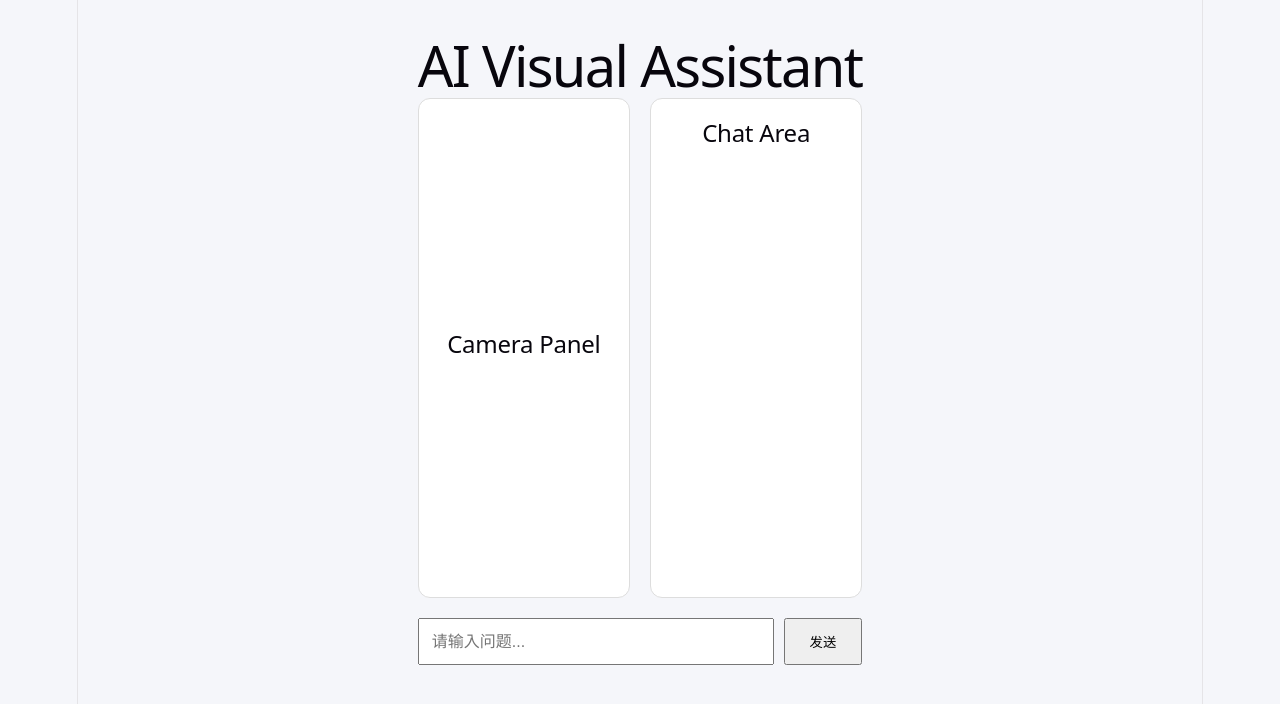
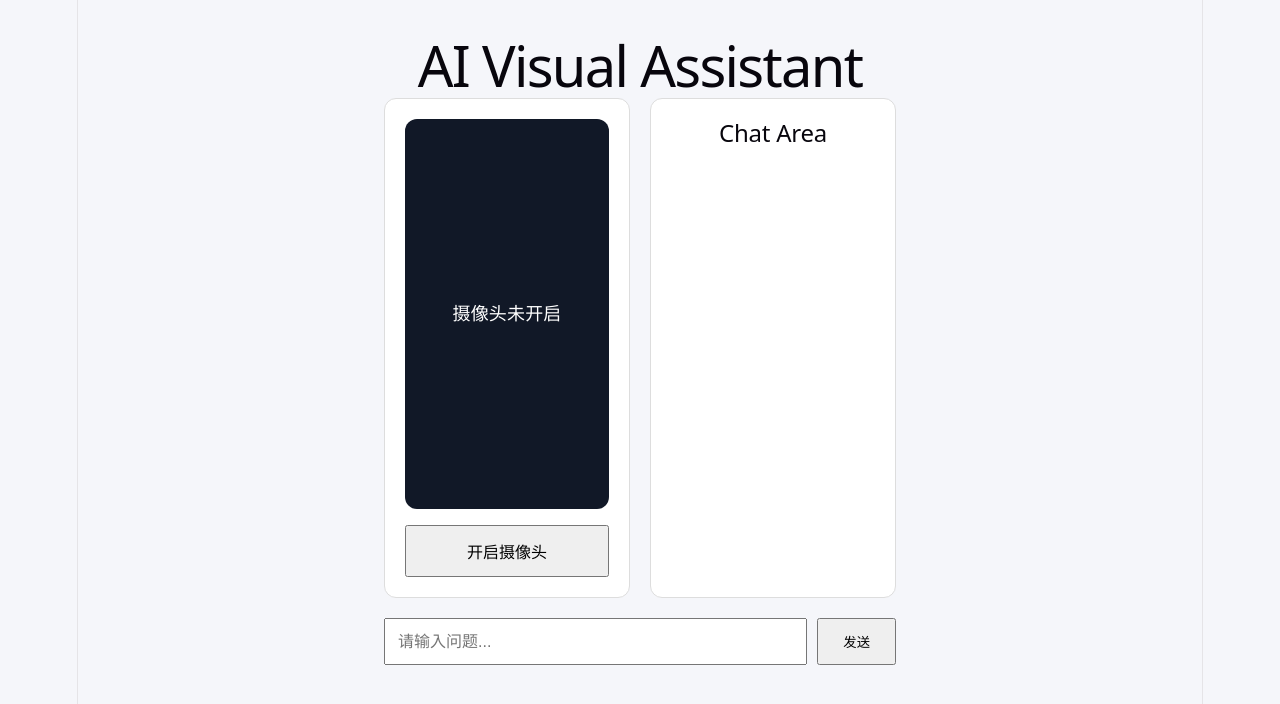
Before and after one commit to liujingze-one/ai-vision-assistant, a React (Vite) app: page / in a window 1280 px wide. Shown: the top 704 px of the page. Built offline with nearby package versions, Linux system fonts and the light colour scheme.

Commit message:
feat: implement camera preview

```diff
--- a/src/App.css
+++ b/src/App.css
@@ -37,8 +37,42 @@ body {
 
 .camera-panel {
   display: flex;
+  flex-direction: column;
+  gap: 16px;
+}
+
+.video-box {
+  position: relative;
+  flex: 1;
+  background: #111827;
+  border-radius: 12px;
+  overflow: hidden;
+  display: flex;
   justify-content: center;
   align-items: center;
+}
+
+.video-box video {
+  width: 100%;
+  height: 100%;
+  object-fit: cover;
+}
+
+.placeholder {
+  position: absolute;
+  color: white;
+  font-size: 18px;
+}
+
+.camera-button {
+  padding: 12px 20px;
+  font-size: 16px;
+  cursor: pointer;
+}
+
+.error-text {
+  color: #d93025;
+  font-size: 14px;
 }
 
 .chat-panel {
--- a/src/App.jsx
+++ b/src/App.jsx
@@ -1,13 +1,44 @@
+import { useRef, useState } from "react";
 import "./App.css";
 
 function App() {
+  const videoRef = useRef(null);
+  const [cameraOn, setCameraOn] = useState(false);
+  const [error, setError] = useState("");
+
+  const startCamera = async () => {
+    try {
+      setError("");
+
+      const stream = await navigator.mediaDevices.getUserMedia({
+        video: true,
+        audio: false,
+      });
+
+      videoRef.current.srcObject = stream;
+      setCameraOn(true);
+    } catch (err) {
+      setError("无法打开摄像头，请检查浏览器权限或设备连接。");
+      console.error(err);
+    }
+  };
+
   return (
     <div className="app">
       <h1>AI Visual Assistant</h1>
 
       <div className="main-container">
         <div className="camera-panel">
-          <h2>Camera Panel</h2>
+          <div className="video-box">
+            <video ref={videoRef} autoPlay playsInline />
+            {!cameraOn && <p className="placeholder">摄像头未开启</p>}
+          </div>
+
+          <button className="camera-button" onClick={startCamera}>
+            开启摄像头
+          </button>
+
+          {error && <p className="error-text">{error}</p>}
         </div>
 
         <div className="chat-panel">
@@ -16,10 +47,7 @@ function App() {
       </div>
 
       <div className="input-bar">
-        <input
-          type="text"
-          placeholder="请输入问题..."
-        />
+        <input type="text" placeholder="请输入问题..." />
         <button>发送</button>
       </div>
     </div>
```
